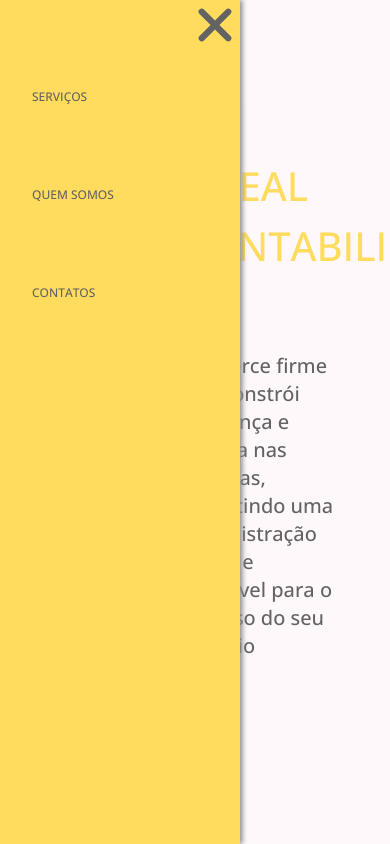
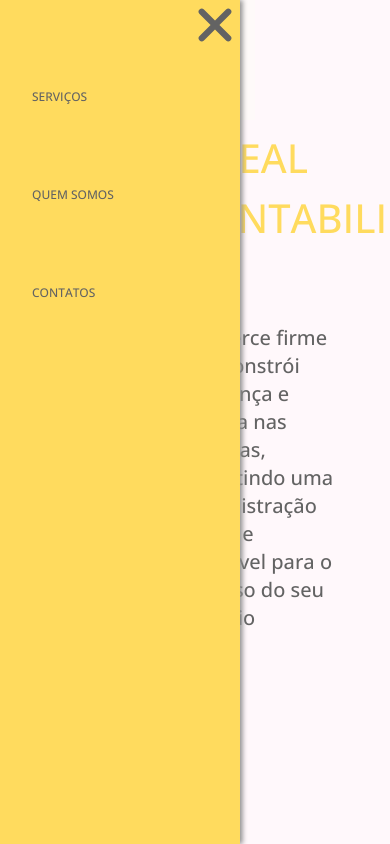
Before and after one commit to Nyir0/contabilidade, a React (Create React App) app: page / in a window 390 px wide. Shown: the top 844 px of the page. Built offline with nearby package versions, Linux system fonts and the light colour scheme.

Commit message:
fix: ajuste main para mobile

```diff
--- a/src/components/Header.css
+++ b/src/components/Header.css
@@ -30,13 +30,23 @@ header button{
     font-size: 20px;
 }
 
-@media screen and (max-width: 997px) {
+@media screen and (max-width: 1200px) {
+    header img{
+        width: 7.5rem;
+    }
     header ul li, button{
         font-size: .75rem !important;
     }
+    header ul li{
+        margin: 0 1.5rem;
+    }
     button{
-        padding: .5rem .5rem !important;
+        padding: .75rem 1.5rem !important;
     }
+    .h-80{
+        height: 13rem;
+    }
+
 }
 
 @media screen and (max-width: 768px){
--- a/src/pages/Home.js
+++ b/src/pages/Home.js
@@ -1,7 +1,7 @@
 export default function Home() {
     return(
         <>
-        <main className="flex items-center justify-center pt-14">
+        <main className="flex items-center justify-center pt-14 max-lg:pt-2">
             <div className="w-[30rem] h-80 relative bg-[var(--black-light)] mr-32">
                 <img className="w-[30rem] absolute left-12 bottom-12" src="./images/banner1.webp" alt=""/>
             </div>
```
